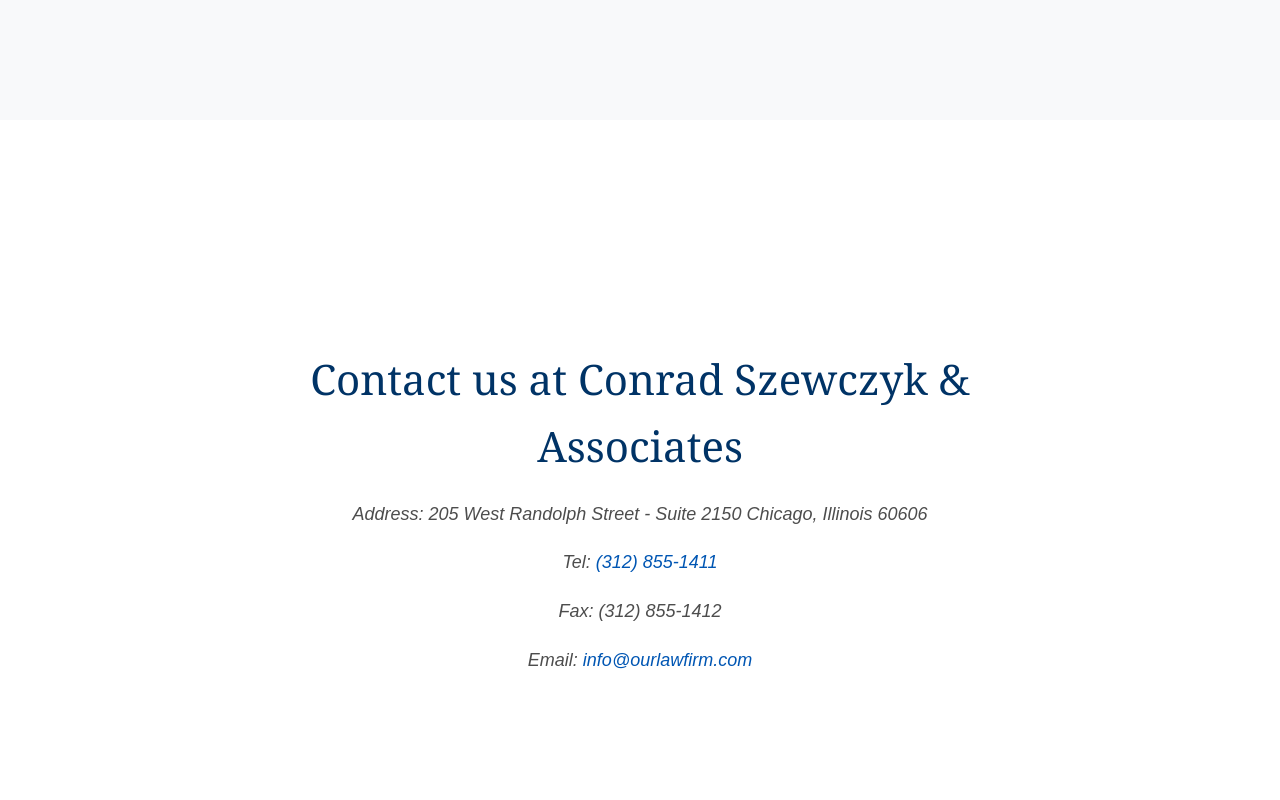
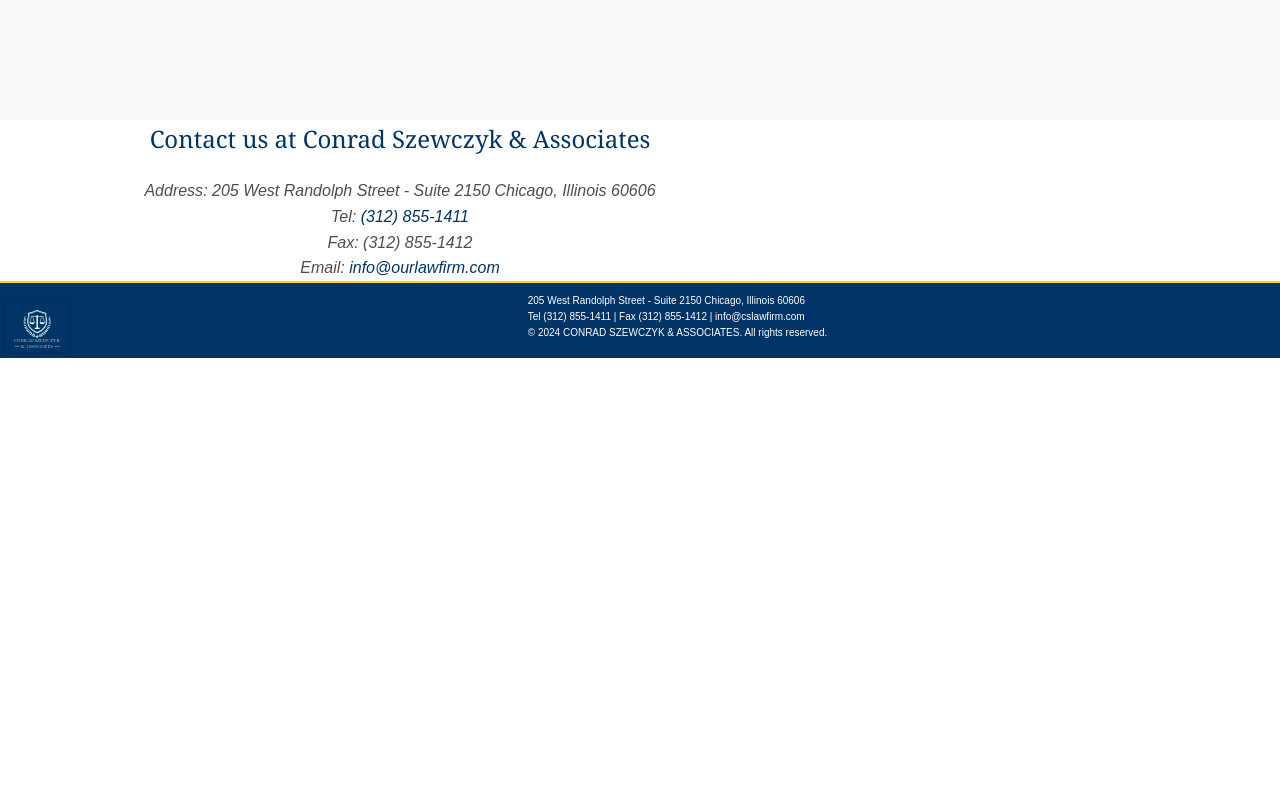
Before and after one commit to jerry-vrabel-development/cs-law-spa-pwa, a React (Vite) app in the folder cs-law-spa-pwa/: page / in a window 1280 px wide. Shown: the part 2280-3080 px from the top of the page. After the commit the page ends 2638 px from the top, so only its background shows below. Built offline with nearby package versions, Linux system fonts and the light colour scheme.

Commit message:
refractor and styling

```diff
--- a/cs-law-spa-pwa/src/components/Contact/Contact.css
+++ b/cs-law-spa-pwa/src/components/Contact/Contact.css
@@ -1,12 +1,10 @@
-.contact {
+.contact-section {
   min-height: 100vh;
   width: 100%;
   display: flex;
   flex-direction: column;
   justify-content: center;
   align-items: center;
-  padding: 40px;
-  box-sizing: border-box; /* Ensure padding doesn't affect overall width */
 }
 
 .about-content {
@@ -14,21 +12,21 @@
   text-align: center; /* Center align text for better readability */
 }
 
-.contact h2 {
+.contact-section h2 {
   color: #003366;
   font-size: 2.625rem; /* Adjusted font size for better readability */
   margin-bottom: 20px; /* Added margin bottom for separation */
   text-align: center;
 }
 
-.contact p {
+.contact-section p {
   margin-bottom: 20px; /* Added margin bottom for separation */
-  font-size: 1.125rem; /* Adjusted for better readability */
+  font-size: 1.5rem; /* Adjusted for better readability */
   line-height: 1.6; /* Increase line spacing for better readability */
 }
 
 .contact a {
-  color: #0056b3;
+  color: #003366;
   text-decoration: none;
   transition: text-decoration 0.3s ease; /* Smooth transition for text-decoration */
 }
```
